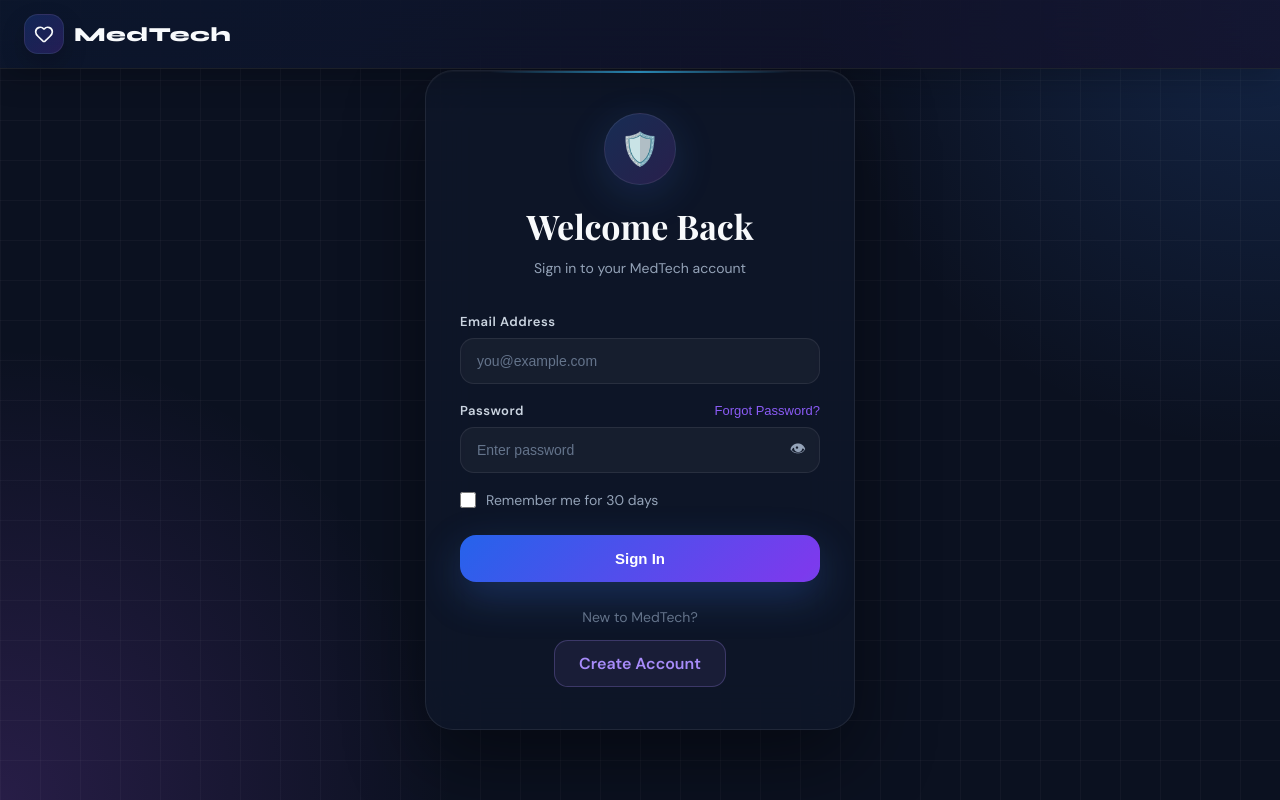
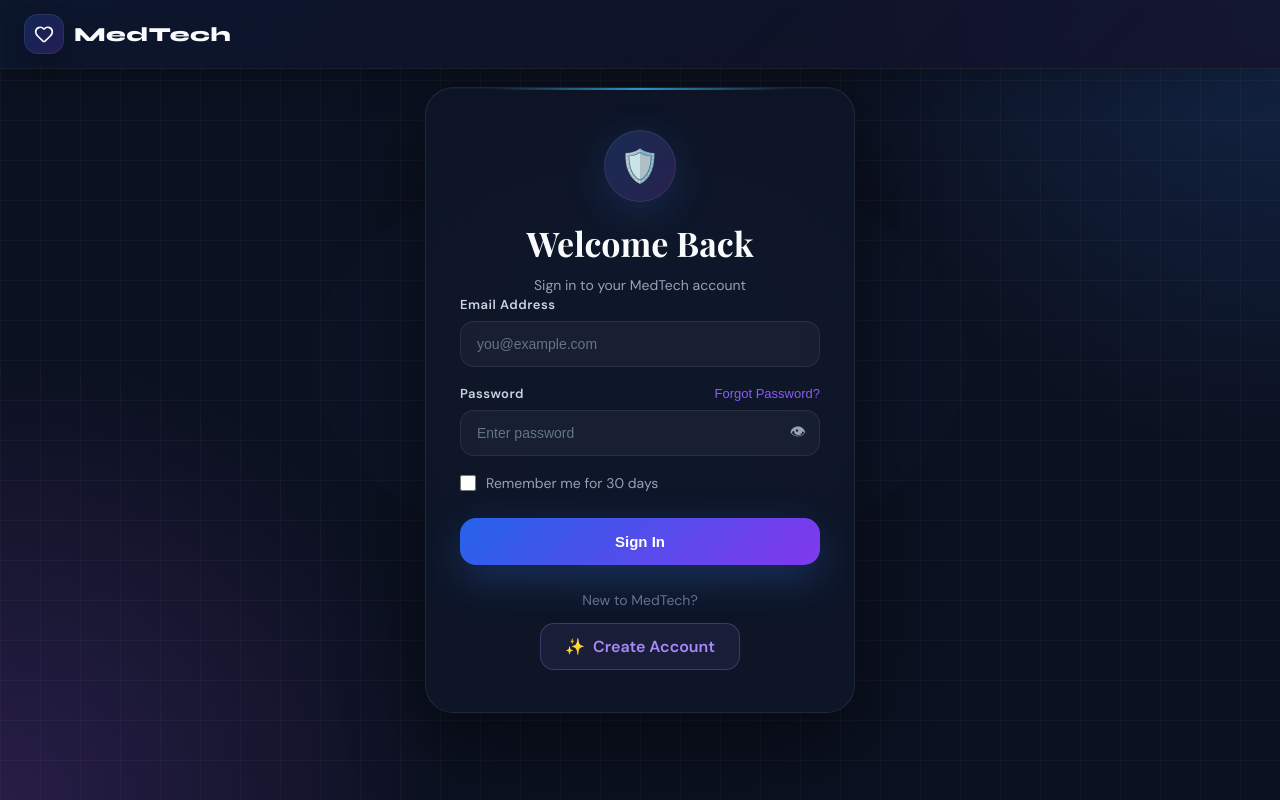
Before and after one commit to arpit168/MedTech, a React app in the folder frontend/: page /login in a window 1280 px wide. Built offline with nearby package versions, Linux system fonts and the light colour scheme; the HTML template or start-up script is replaced by a standard one.

Commit message:
Login page created successfully

```diff
--- a/frontend/package.json
+++ b/frontend/package.json
@@ -12,6 +12,7 @@
   "dependencies": {
     "axios": "^1.16.1",
     "date-fns": "^4.2.0",
+    "framer-motion": "^12.40.0",
     "jwt-decode": "^4.0.0",
     "lucide-react": "^1.16.0",
     "react": "^19.2.6",
--- a/frontend/src/pages/Login.jsx
+++ b/frontend/src/pages/Login.jsx
@@ -1,5 +1,6 @@
 import { useState, useCallback } from "react";
 import { useNavigate, Link } from "react-router-dom";
+import { motion, AnimatePresence } from "framer-motion";
 import toast from "react-hot-toast";
 import api from "../services/api";
 
@@ -7,11 +8,8 @@ const Login = () => {
   const navigate = useNavigate();
 
   const [loading, setLoading] = useState(false);
-
   const [showPassword, setShowPassword] = useState(false);
-
   const [rememberMe, setRememberMe] = useState(false);
-
   const [formData, setFormData] = useState({
     email: "",
     password: "",
@@ -19,7 +17,6 @@ const Login = () => {
 
   const handleChange = useCallback((e) => {
     const { name, value } = e.target;
-
     setFormData((prev) => ({
       ...prev,
       [name]: value,
@@ -35,18 +32,14 @@ const Login = () => {
       return false;
     }
 
-    const emailRegex =
-      /^[^\s@]+@[^\s@]+\.[^\s@]+$/;
-
+    const emailRegex = /^[^\s@]+@[^\s@]+\.[^\s@]+$/;
     if (!emailRegex.test(email)) {
       toast.error("Please enter a valid email");
       return false;
     }
 
     if (password.length < 6) {
-      toast.error(
-        "Password must be at least 6 characters"
-      );
+      toast.error("Password must be at least 6 characters");
       return false;
     }
 
@@ -60,17 +53,12 @@ const Login = () => {
 
     try {
       setLoading(true);
-
       const payload = {
         email: formData.email.trim(),
         password: formData.password,
       };
 
-      const response = await api.post(
-        "/auth/login",
-        payload
-      );
-
+      const response = await api.post("/auth/login", payload);
       const { token, user } = response.data;
 
       if (!token || !user) {
@@ -78,25 +66,16 @@ const Login = () => {
       }
 
       localStorage.setItem("token", token);
-
-      localStorage.setItem(
-        "user",
-        JSON.stringify(user)
-      );
+      localStorage.setItem("user", JSON.stringify(user));
 
       if (rememberMe) {
-        localStorage.setItem(
-          "rememberMe",
-          "true"
-        );
+        localStorage.setItem("rememberMe", "true");
       }
 
       toast.success("Welcome Back 👋");
-
       navigate("/");
     } catch (error) {
       console.error("Login Error:", error);
-
       toast.error(
         error?.response?.data?.message ||
           error?.message ||
@@ -106,6 +85,123 @@ const Login = () => {
       setLoading(false);
     }
   };
+
+  // Animation variants
+  const containerVariants = {
+    hidden: { opacity: 0 },
+    visible: {
+      opacity: 1,
+      transition: {
+        when: "beforeChildren",
+        staggerChildren: 0.1,
+        duration: 0.5,
+        ease: "easeOut"
+      }
+    },
+    exit: {
+      opacity: 0,
+      transition: { duration: 0.3 }
+    }
+  };
+
+  const itemVariants = {
+    hidden: { y: 20, opacity: 0 },
+    visible: {
+      y: 0,
+      opacity: 1,
+      transition: {
+        type: "spring",
+        stiffness: 100,
+        damping: 12
+      }
+    }
+  };
+
+  const cardVariants = {
+    hidden: {
+      scale: 0.95,
+      opacity: 0,
+      y: 30
+    },
+    visible: {
+      scale: 1,
+      opacity: 1,
+      y: 0,
+      transition: {
+        type: "spring",
+        stiffness: 120,
+        damping: 20,
+        duration: 0.6
+      }
+    },
+    hover: {
+      scale: 1.02,
+      transition: {
+        type: "spring",
+        stiffness: 400,
+        damping: 25
+      }
+    }
+  };
+
+  const glowVariants = {
+    animate: {
+      opacity: [0.3, 0.6, 0.3],
+      scale: [1, 1.1, 1],
+      transition: {
+        duration: 3,
+        repeat: Infinity,
+        ease: "easeInOut"
+      }
+    }
+  };
+
+  const inputVariants = {
+    focus: {
+      scale: 1.02,
+      transition: { type: "spring", stiffness: 300, damping: 20 }
+    },
+    tap: { scale: 0.98 }
+  };
+
+  const buttonVariants = {
+    idle: { scale: 1 },
+    hover: {
+      scale: 1.03,
+      boxShadow: "0 20px 40px rgba(59,130,246,.35)",
+      transition: { type: "spring", stiffness: 400, damping: 15 }
+    },
+    tap: { scale: 0.97 },
+    loading: {
+      scale: 0.98,
+      transition: { duration: 0.2 }
+    }
+  };
+
+  const iconVariants = {
+    animate: {
+      rotate: [0, 10, -10, 0],
+      transition: {
+        duration: 0.5,
+        ease: "easeInOut"
+      }
+    },
+    hover: {
+      rotate: [0, 15, -15, 0],
+      transition: {
+        duration: 0.6,
+        repeat: Infinity,
+        repeatDelay: 1
+      }
+    }
+  };
+
+  // const shakeAnimation = {
+  //   shake: {
+  //     x: [0, -10, 10, -10, 10, 0],
+  //     transition: { duration: 0.4 }
+  //   }
+  // };
 
   return (
     <>
@@ -121,6 +217,7 @@ const Login = () => {
         body {
           font-family: 'DM Sans', sans-serif;
           background: #0b1120;
+          overflow-x: hidden;
         }
 
         .login-page {
@@ -161,10 +258,9 @@ const Login = () => {
             inset 0 1px 0 rgba(255,255,255,.04);
           position: relative;
           overflow: hidden;
-          animation: fadeUp .5s ease;
         }
 
-        .login-card::before {
+        .login-card::after {
           content: "";
           position: absolute;
           top: 0;
@@ -178,11 +274,6 @@ const Login = () => {
             rgba(56,189,248,.8),
             transparent
           );
-        }
-
-        .login-header {
-          text-align: center;
-          margin-bottom: 34px;
         }
 
         .login-logo {
@@ -209,12 +300,14 @@ const Login = () => {
           font-size: 34px;
           color: #f8fafc;
           margin-bottom: 8px;
+          text-align: center;
         }
 
         .login-header p {
           color: #94a3b8;
           font-size: 14px;
           line-height: 1.6;
+          text-align: center;
         }
 
         .login-form {
@@ -271,6 +364,7 @@ const Login = () => {
           cursor: pointer;
           font-size: 13px;
           font-weight: 500;
+          transition: all 0.2s ease;
         }
 
         .forgot-btn:hover {
@@ -291,6 +385,12 @@ const Login = () => {
           cursor: pointer;
           color: #94a3b8;
           font-size: 16px;
+          transition: all 0.2s ease;
+        }
+
+        .toggle-password:hover {
+          color: #cbd5e1;
+          transform: translateY(-50%) scale(1.1);
         }
 
         .remember-box {
@@ -373,18 +473,6 @@ const Login = () => {
           transform: translateY(-1px);
         }
 
-        @keyframes fadeUp {
-          from {
-            opacity: 0;
-            transform: translateY(18px);
-          }
-
-          to {
-            opacity: 1;
-            transform: translateY(0);
-          }
-        }
-
         @media (max-width: 480px) {
           .login-card {
             padding: 34px 22px;
@@ -403,30 +491,74 @@ const Login = () => {
         }
       `}</style>
 
-      <main className="login-page">
-        <div className="login-card">
-          <header className="login-header">
-            <div className="login-logo">
+      <AnimatePresence mode="wait">
+        <motion.main
+          key="login-page"
+          className="login-page"
+          variants={containerVariants}
+          initial="hidden"
+          animate="visible"
+          exit="exit"
+        >
+          {/* Animated background glow */}
+          <motion.div
+            variants={glowVariants}
+            animate="animate"
+            style={{
+              position: "absolute",
+              width: "50%",
+              height: "50%",
+              background: "radial-gradient(circle, rgba(59,130,246,0.15), transparent)",
+              borderRadius: "50%",
+              top: "20%",
+              left: "25%",
+              pointerEvents: "none"
+            }}
+          />
+
+          <motion.div
+            className="login-card"
+            variants={cardVariants}
+            initial="hidden"
+            animate="visible"
+            whileHover="hover"
+          >
+            <motion.header
+              className="login-header"
+              variants={itemVariants}
+            >
+              <motion.div
+                className="login-logo"
+                variants={iconVariants}
+                animate="animate"
+                whileHover="hover"
+              >
                 🛡️
-            </div>
+              </motion.div>
 
-            <h1>Welcome Back</h1>
+              <motion.h1 variants={itemVariants}>
+                Welcome Back
+              </motion.h1>
 
-            <p>
+              <motion.p variants={itemVariants}>
                 Sign in to your MedTech account
-            </p>
-          </header>
+              </motion.p>
+            </motion.header>
 
-          <form
+            <motion.form
               onSubmit={handleSubmit}
               className="login-form"
+              variants={itemVariants}
             >
-            <div className="form-group">
+              <motion.div
+                className="form-group"
+                variants={itemVariants}
+              >
                 <label htmlFor="email">
                   Email Address
                 </label>
 
-              <input
+                <motion.input
                   id="email"
                   name="email"
                   type="email"
@@ -435,91 +567,130 @@ const Login = () => {
                   autoComplete="email"
                   value={formData.email}
                   onChange={handleChange}
+                  variants={inputVariants}
+                  whileFocus="focus"
+                  whileTap="tap"
                   required
                 />
-            </div>
+              </motion.div>
 
-            <div className="form-group">
+              <motion.div
+                className="form-group"
+                variants={itemVariants}
+              >
                 <div className="password-header">
                   <label htmlFor="password">
                     Password
                   </label>
 
-                <button
+                  <motion.button
                     type="button"
                     className="forgot-btn"
+                    whileHover={{ scale: 1.05 }}
+                    whileTap={{ scale: 0.95 }}
                   >
                     Forgot Password?
-                </button>
+                  </motion.button>
                 </div>
 
                 <div className="password-wrapper">
-                <input
+                  <motion.input
                     id="password"
                     name="password"
-                  type={
-                    showPassword
-                      ? "text"
-                      : "password"
-                  }
+                    type={showPassword ? "text" : "password"}
                     className="login-input"
                     placeholder="Enter password"
                     autoComplete="current-password"
                     value={formData.password}
                     onChange={handleChange}
+                    variants={inputVariants}
+                    whileFocus="focus"
+                    whileTap="tap"
                     required
                   />
 
-                <button
+                  <motion.button
                     type="button"
                     className="toggle-password"
-                  onClick={() =>
-                    setShowPassword((prev) => !prev)
-                  }
+                    onClick={() => setShowPassword((prev) => !prev)}
                     aria-label="Toggle Password"
+                    whileHover={{ scale: 1.1 }}
+                    whileTap={{ scale: 0.9 }}
                   >
                     {showPassword ? "🙈" : "👁"}
-                </button>
+                  </motion.button>
                 </div>
-            </div>
+              </motion.div>
 
-            <label className="remember-box">
+              <motion.label
+                className="remember-box"
+                variants={itemVariants}
+                whileHover={{ x: 5 }}
+              >
                 <input
                   type="checkbox"
                   checked={rememberMe}
-                onChange={() =>
-                  setRememberMe((prev) => !prev)
-                }
+                  onChange={() => setRememberMe((prev) => !prev)}
                 />
+                <span>Remember me for 30 days</span>
+              </motion.label>
 
-              <span>
-                Remember me for 30 days
-              </span>
-            </label>
-
-            <button
+              <motion.button
                 type="submit"
                 disabled={loading}
                 className="login-btn"
+                variants={buttonVariants}
+                initial="idle"
+                whileHover={!loading ? "hover" : "idle"}
+                whileTap={!loading ? "tap" : "idle"}
+                animate={loading ? "loading" : "idle"}
               >
-              {loading
-                ? "Signing In..."
-                : "Sign In"}
-            </button>
-          </form>
+                {loading ? (
+                  <motion.div
+                    animate={{ rotate: 360 }}
+                    transition={{ duration: 1, repeat: Infinity, ease: "linear" }}
+                    style={{ display: "inline-block" }}
+                  >
+                    ⚡
+                  </motion.div>
+                ) : (
+                  "Sign In"
+                )}
+                {loading && " Signing In..."}
+              </motion.button>
+            </motion.form>
 
-          <footer className="login-footer">
-            <p>New to MedTech?</p>
+            <motion.footer
+              className="login-footer"
+              variants={itemVariants}
+            >
+              <motion.p
+                initial={{ opacity: 0 }}
+                animate={{ opacity: 1 }}
+                transition={{ delay: 0.3 }}
+              >
+                New to MedTech?
+              </motion.p>
 
-            <Link
-              to="/register"
-              className="signup-link"
+              <motion.div
+                whileHover={{ scale: 1.05 }}
+                whileTap={{ scale: 0.95 }}
               >
+                <Link to="/register" className="signup-link">
+                  <motion.span
+                    animate={{ x: [0, 5, 0] }}
+                    transition={{ duration: 1.5, repeat: Infinity, repeatDelay: 2 }}
+                    style={{ display: "inline-block", marginRight: "8px" }}
+                  >
+                    ✨
+                  </motion.span>
                   Create Account
                 </Link>
-          </footer>
-        </div>
-      </main>
+              </motion.div>
+            </motion.footer>
+          </motion.div>
+        </motion.main>
+      </AnimatePresence>
     </>
   );
 };
```
Also changed, not shown: 1 other file (tests, documents, lock files or other folders). Lines whose indentation alone changed are shown as unchanged.
